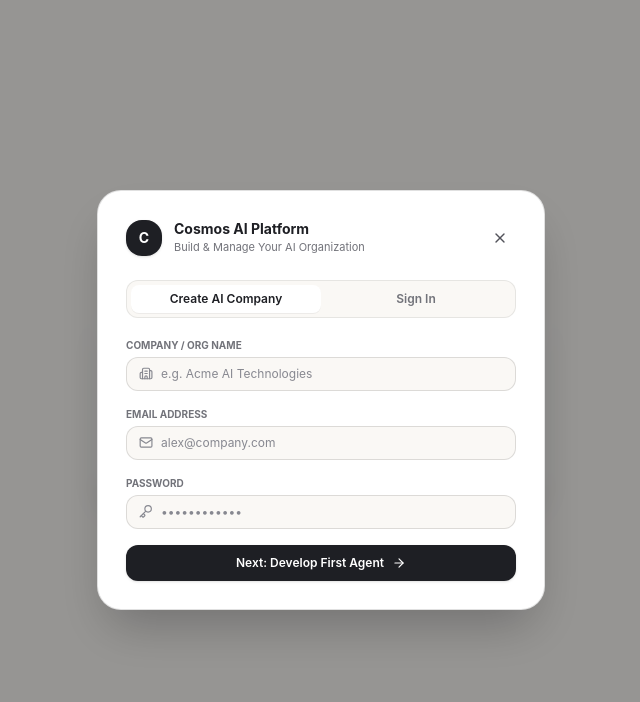
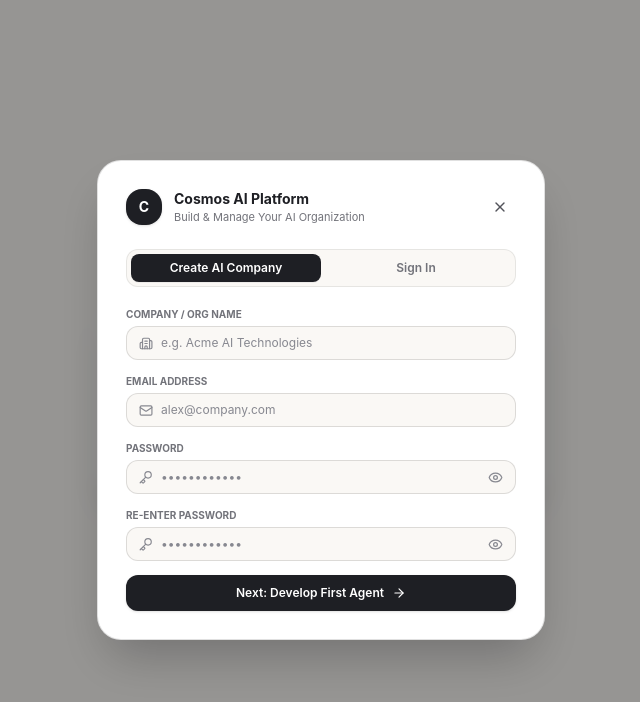
Before and after one commit to cosmosapp02-design/cosmos-app, a Next.js app: page /pair in a window 1280 px wide. Shown: the top 702 px of the page, without its empty margins (319-959 px from the left). Built offline with nearby package versions, Linux system fonts and the light colour scheme; no server answers.

Commit message:
Add Eye/EyeOff password toggle buttons and Re-enter Password section to AuthOnboardingModal

```diff
--- a/app/components/auth-onboarding-modal.tsx
+++ b/app/components/auth-onboarding-modal.tsx
@@ -4,7 +4,7 @@ import { useState } from "react";
 import { motion, AnimatePresence } from "framer-motion";
 import { supabase } from "../lib/supabase";
 import { useAuth } from "../lib/auth-context";
-import { Bot, Sparkles, Building2, UserPlus, ArrowRight, CheckCircle2, Lock, Mail, Key, X } from "lucide-react";
+import { Bot, Sparkles, Building2, UserPlus, ArrowRight, CheckCircle2, Lock, Mail, Key, X, Eye, EyeOff } from "lucide-react";
 import { useToast } from "./toast";
 
 interface AuthOnboardingModalProps {
@@ -18,6 +18,9 @@ export default function AuthOnboardingModal({ isOpen, onClose, onAgentCreated }:
   const [step, setStep] = useState<1 | 2 | 3>(1); // 1: Auth/Org, 2: First Agent, 3: Success
   const [email, setEmail] = useState("");
   const [password, setPassword] = useState("");
+  const [confirmPassword, setConfirmPassword] = useState("");
+  const [showPassword, setShowPassword] = useState(false);
+  const [showConfirmPassword, setShowConfirmPassword] = useState(false);
   const [orgNameInput, setOrgNameInput] = useState("");
   const [agentName, setAgentName] = useState("");
   const [agentRole, setAgentRole] = useState("");
@@ -31,6 +34,12 @@ export default function AuthOnboardingModal({ isOpen, onClose, onAgentCreated }:
 
   const handleAuthSubmit = async (e: React.FormEvent) => {
     e.preventDefault();
+
+    if (mode === "signup" && password !== confirmPassword) {
+      addToast("Passwords do not match. Please re-enter your password.", "danger");
+      return;
+    }
+
     setLoading(true);
 
     try {
@@ -136,7 +145,7 @@ export default function AuthOnboardingModal({ isOpen, onClose, onAgentCreated }:
                 <button
                   onClick={() => setMode("signup")}
                   className={`flex-1 py-1.5 rounded-lg text-xs font-semibold transition-all ${
-                    mode === "signup" ? "bg-white text-[#1E1F24] shadow-2xs" : "text-[#72737A]"
+                    mode === "signup" ? "bg-[#1E1F24] text-white shadow-2xs" : "text-[#72737A]"
                   }`}
                 >
                   Create AI Company
@@ -144,14 +153,14 @@ export default function AuthOnboardingModal({ isOpen, onClose, onAgentCreated }:
                 <button
                   onClick={() => setMode("signin")}
                   className={`flex-1 py-1.5 rounded-lg text-xs font-semibold transition-all ${
-                    mode === "signin" ? "bg-white text-[#1E1F24] shadow-2xs" : "text-[#72737A]"
+                    mode === "signin" ? "bg-[#1E1F24] text-white shadow-2xs" : "text-[#72737A]"
                   }`}
                 >
                   Sign In
                 </button>
               </div>
 
-              <form onSubmit={handleAuthSubmit} className="space-y-4">
+              <form onSubmit={handleAuthSubmit} className="space-y-3.5">
                 {mode === "signup" && (
                   <div>
                     <label className="text-[10px] font-bold text-[#72737A] uppercase block mb-1">
@@ -188,24 +197,58 @@ export default function AuthOnboardingModal({ isOpen, onClose, onAgentCreated }:
 
                 <div>
                   <label className="text-[10px] font-bold text-[#72737A] uppercase block mb-1">PASSWORD</label>
-                  <div className="flex items-center gap-2 px-3 py-2 rounded-xl border border-[rgba(0,0,0,0.12)] bg-[#FAF8F5]">
+                  <div className="flex items-center gap-2 px-3 py-2 rounded-xl border border-[rgba(0,0,0,0.12)] bg-[#FAF8F5] relative">
                     <Key size={15} className="text-[#878890]" />
                     <input
-                      type="password"
+                      type={showPassword ? "text" : "password"}
                       value={password}
                       onChange={(e) => setPassword(e.target.value)}
                       placeholder="••••••••••••"
                       required
                       minLength={6}
-                      className="bg-transparent outline-none w-full text-xs text-[#1E1F24] placeholder-[#878890]"
+                      className="bg-transparent outline-none w-full text-xs text-[#1E1F24] placeholder-[#878890] pr-7"
                     />
+                    <button
+                      type="button"
+                      onClick={() => setShowPassword(!showPassword)}
+                      className="absolute right-3 text-[#878890] hover:text-[#1E1F24] transition-colors"
+                      title={showPassword ? "Hide password" : "Show password"}
+                    >
+                      {showPassword ? <EyeOff size={15} /> : <Eye size={15} />}
+                    </button>
                   </div>
                 </div>
+
+                {mode === "signup" && (
+                  <div>
+                    <label className="text-[10px] font-bold text-[#72737A] uppercase block mb-1">RE-ENTER PASSWORD</label>
+                    <div className="flex items-center gap-2 px-3 py-2 rounded-xl border border-[rgba(0,0,0,0.12)] bg-[#FAF8F5] relative">
+                      <Key size={15} className="text-[#878890]" />
+                      <input
+                        type={showConfirmPassword ? "text" : "password"}
+                        value={confirmPassword}
+                        onChange={(e) => setConfirmPassword(e.target.value)}
+                        placeholder="••••••••••••"
+                        required
+                        minLength={6}
+                        className="bg-transparent outline-none w-full text-xs text-[#1E1F24] placeholder-[#878890] pr-7"
+                      />
+                      <button
+                        type="button"
+                        onClick={() => setShowConfirmPassword(!showConfirmPassword)}
+                        className="absolute right-3 text-[#878890] hover:text-[#1E1F24] transition-colors"
+                        title={showConfirmPassword ? "Hide password" : "Show password"}
+                      >
+                        {showConfirmPassword ? <EyeOff size={15} /> : <Eye size={15} />}
+                      </button>
+                    </div>
+                  </div>
+                )}
 
                 <button
                   type="submit"
                   disabled={loading}
-                  className="w-full py-2.5 rounded-xl bg-[#1E1F24] text-white text-xs font-semibold flex items-center justify-center gap-2 hover:bg-[#32333A] transition-all shadow-sm"
+                  className="w-full py-2.5 rounded-xl bg-[#1E1F24] text-white text-xs font-semibold flex items-center justify-center gap-2 hover:bg-[#32333A] transition-all shadow-sm mt-2"
                 >
                   {loading ? (
                     "Processing..."
```
